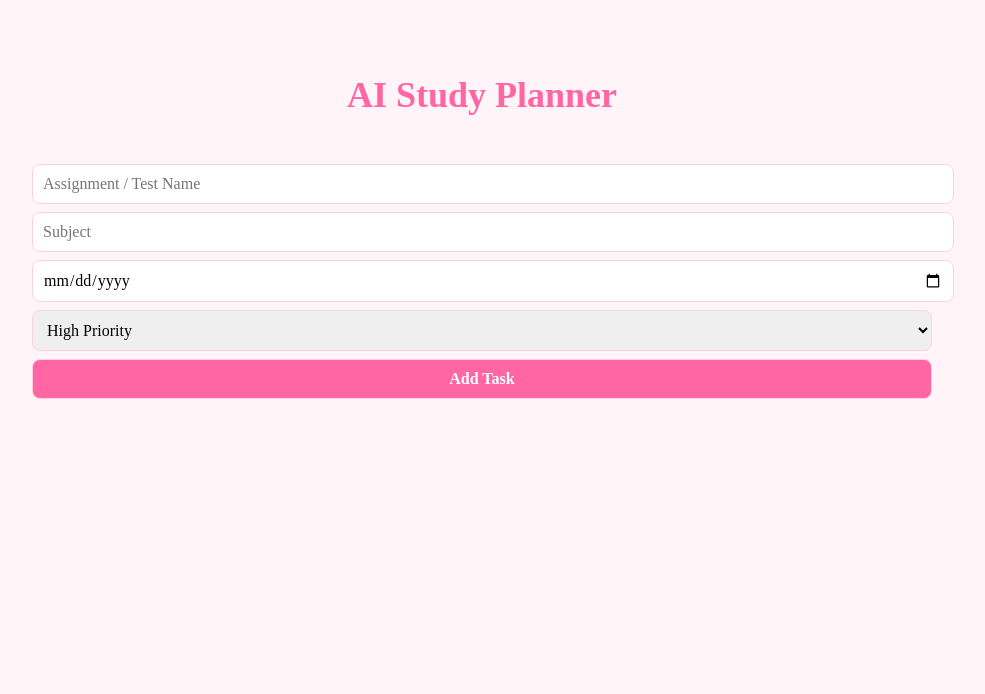
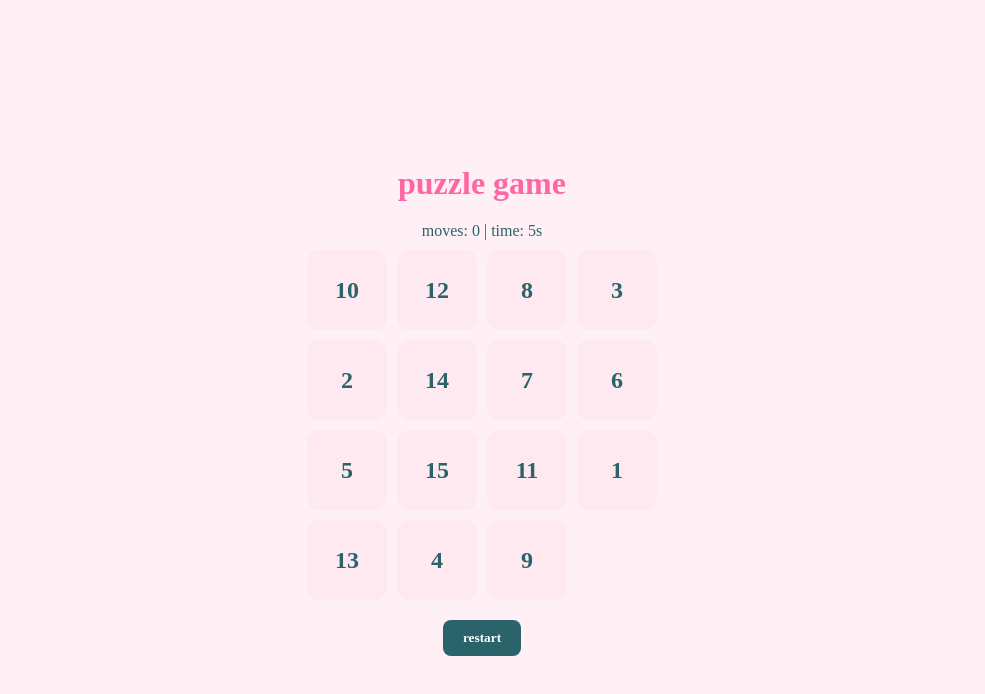
Before and after one commit to livelaughlove4ever2011-source/passcodes, a plain HTML site: page index.html in a window 1280 px wide. Shown: the whole page, without its empty margins (158-1143 px from the left). Drawn offline with Linux system fonts and the light colour scheme.

Commit message:
Change title and styles for puzzle game layout

```diff
--- a/index.html
+++ b/index.html
@@ -3,202 +3,160 @@
 <head>
 <meta charset="UTF-8">
 <meta name="viewport" content="width=device-width, initial-scale=1.0">
-<title>AI Study Planner</title>
+<title>puzzle game 15 numbers</title>
 <link rel="stylesheet" href="https://cdnjs.cloudflare.com/ajax/libs/font-awesome/6.4.0/css/all.min.css">
-
 <style>
-:root {
-    --bg: #fff5f8;
-    --card-bg: #ffe9f1;
-    --text: #2a6369;
-    --accent: #ff66a3;
-    --hover-shadow: rgba(255,102,163,0.2);
-}
-
 body {
-    margin: 0;
-    font-family: "Times New Roman", serif;
-    background: var(--bg);
-    color: var(--text);
-    display: flex;
-    justify-content: center;
-    padding: 50px 20px;
-}
-
-.container {
-    max-width: 900px;
-    width: 100%;
+    margin:0;
+    font-family:"Times New Roman", serif;
+    background:#fff0f5;
+    display:flex;
+    flex-direction:column;
+    align-items:center;
+    justify-content:center;
+    height:100vh;
+    color:#2a6369;
 }
 
 h1 {
-    text-align: center;
-    font-size: 36px;
-    margin-bottom: 40px;
-    color: var(--accent);
+    color:#ff66a3;
+    margin-bottom:20px;
 }
 
-input, select, button {
-    font-family: "Times New Roman", serif;
-    padding: 10px;
-    margin-top: 8px;
-    border-radius: 8px;
-    border: 1px solid #ffd0e0;
-    width: 100%;
-    font-size: 16px;
+#gameContainer {
+    display:grid;
+    grid-template-columns:repeat(4,80px);
+    grid-gap:10px;
+    margin-bottom:20px;
+}
+
+.tile {
+    width:80px;
+    height:80px;
+    display:flex;
+    align-items:center;
+    justify-content:center;
+    background:#ffe9f1;
+    border-radius:12px;
+    font-size:24px;
+    font-weight:bold;
+    cursor:pointer;
+    transition: all 0.2s;
+    user-select:none;
+}
+
+.tile.empty {
+    background:#fff0f5;
+    cursor:default;
+}
+
+.stats {
+    font-size:16px;
+    margin-bottom:10px;
 }
 
 button {
-    background: var(--accent);
-    color: #fff;
+    background:#2a6369;
+    color:#fff;
+    border:none;
+    padding:10px 20px;
+    border-radius:8px;
+    cursor:pointer;
     font-weight: bold;
-    cursor: pointer;
-    transition: 0.2s;
+    transition:0.2s;
+    font-family: "Times New Roman", Times, serif;
 }
 
-button:hover { opacity: 0.85; }
-
-.form-section {
-    margin-bottom: 30px;
-}
-
-.task-card {
-    background: var(--card-bg);
-    padding: 18px;
-    margin-bottom: 16px;
-    border-radius: 12px;
-    box-shadow: 0 4px 16px var(--hover-shadow);
-    display: flex;
-    justify-content: space-between;
-    align-items: center;
-    transition: transform 0.3s;
-}
-
-.task-card:hover {
-    transform: translateY(-3px);
-}
-
-.task-info {
-    display: flex;
-    flex-direction: column;
-}
-
-.task-info span {
-    font-size: 14px;
-    color: #6e6e73;
-}
-
-.delete-btn {
-    font-size: 20px;
-    color: #ff4b5c;
-    cursor: pointer;
-}
-
-.delete-btn:hover { color: #ff1e2d; }
-
-.timeline {
-    display: flex;
-    flex-direction: column;
-}
+button:hover { opacity:0.85; }
 </style>
 </head>
 <body>
 
-<div class="container">
-    <h1>AI Study Planner</h1>
-
-    <div class="form-section">
-        <input type="text" id="taskName" placeholder="Assignment / Test Name">
-        <input type="text" id="subject" placeholder="Subject">
-        <input type="date" id="dueDate">
-        <select id="priority">
-            <option value="High">High Priority</option>
-            <option value="Medium">Medium Priority</option>
-            <option value="Low">Low Priority</option>
-        </select>
-        <button onclick="addTask()">Add Task</button>
-    </div>
-
-    <div class="timeline" id="taskTimeline"></div>
-</div>
+<h1>puzzle game</h1>
+<div class="stats">moves: <span id="moves">0</span> | time: <span id="time">0</span>s</div>
+<div id="gameContainer"></div>
+<button onclick="startGame()">restart</button>
 
 <script>
-// Load tasks from localStorage
-let tasks = JSON.parse(localStorage.getItem("tasks")) || [];
+let tiles = [];
+let emptyIndex = 15;
+let moves = 0;
+let seconds = 0;
+let timerInterval;
 
-// Save to localStorage
-function save() {
-    localStorage.setItem("tasks", JSON.stringify(tasks));
+function startGame(){
+    clearInterval(timerInterval);
+    moves=0; seconds=0;
+    document.getElementById("moves").textContent = moves;
+    document.getElementById("time").textContent = seconds;
+
+    tiles = Array.from({length:15},(_,i)=>i+1);
+    shuffle(tiles);
+    tiles.push(null);
+    emptyIndex = 15;
+
+    render();
+    timerInterval = setInterval(()=>{seconds++; document.getElementById("time").textContent=seconds;},1000);
 }
 
-// Add task
-function addTask() {
-    const name = document.getElementById("taskName").value.trim();
-    const subject = document.getElementById("subject").value.trim();
-    const due = document.getElementById("dueDate").value;
-    const priority = document.getElementById("priority").value;
-
-    if (!name || !subject || !due) return;
-
-    tasks.push({ name, subject, due, priority });
-    document.getElementById("taskName").value = "";
-    document.getElementById("subject").value = "";
-    document.getElementById("dueDate").value = "";
-    document.getElementById("priority").value = "Medium";
-
-    save();
-    renderTasks();
+function shuffle(array){
+    // Fisher-Yates
+    for(let i=array.length-1;i>0;i--){
+        const j=Math.floor(Math.random()*(i+1));
+        [array[i],array[j]]=[array[j],array[i]];
+    }
+    // Check solvable
+    if(!isSolvable(array)){shuffle(array);}
 }
 
-// Delete task
-function deleteTask(index) {
-    tasks.splice(index, 1);
-    save();
-    renderTasks();
+function isSolvable(array){
+    let inv=0;
+    for(let i=0;i<array.length;i++){
+        for(let j=i+1;j<array.length;j++){
+            if(array[i] && array[j] && array[i]>array[j]) inv++;
+        }
+    }
+    return inv%2===0;
 }
 
-// Sort tasks by AI logic: urgency + priority
-function sortTasksAI() {
-    const priorityScore = { "High": 3, "Medium": 2, "Low": 1 };
-    const today = new Date();
-
-    return tasks.slice().sort((a, b) => {
-        const dateA = new Date(a.due);
-        const dateB = new Date(b.due);
-
-        const urgencyA = (dateA - today)/1000/3600/24; // days until due
-        const urgencyB = (dateB - today)/1000/3600/24;
-
-        const scoreA = (priorityScore[a.priority] * 2) - urgencyA;
-        const scoreB = (priorityScore[b.priority] * 2) - urgencyB;
-
-        return scoreB - scoreA; // highest priority first
-    });
-}
-
-// Render tasks
-function renderTasks() {
-    const container = document.getElementById("taskTimeline");
-    container.innerHTML = "";
-
-    const sortedTasks = sortTasksAI();
-    sortedTasks.forEach((task, index) => {
+function render(){
+    const container = document.getElementById("gameContainer");
+    container.innerHTML="";
+    tiles.forEach((num,i)=>{
         const div = document.createElement("div");
-        div.className = "task-card";
-
-        div.innerHTML = `
-            <div class="task-info">
-                <strong>${task.name}</strong>
-                <span>${task.subject}</span>
-                <span>Due: ${task.due} | Priority: ${task.priority}</span>
-            </div>
-            <span class="delete-btn" onclick="deleteTask(${index})">&times;</span>
-        `;
+        div.className="tile";
+        if(num===null){div.classList.add("empty");}
+        else{div.textContent=num;}
+        div.addEventListener("click",()=>moveTile(i));
         container.appendChild(div);
     });
 }
 
-// Initial render
-renderTasks();
+function moveTile(i){
+    const validMoves = [emptyIndex-1, emptyIndex+1, emptyIndex-4, emptyIndex+4];
+    // Check horizontal adjacency
+    if(emptyIndex%4===0 && i===emptyIndex-1) return;
+    if(emptyIndex%4===3 && i===emptyIndex+1) return;
+
+    if(validMoves.includes(i)){
+        [tiles[i], tiles[emptyIndex]]=[tiles[emptyIndex], tiles[i]];
+        emptyIndex=i;
+        moves++;
+        document.getElementById("moves").textContent = moves;
+        render();
+        checkWin();
+    }
+}
+
+function checkWin(){
+    for(let i=0;i<15;i++){
+        if(tiles[i]!==i+1) return;
+    }
+    clearInterval(timerInterval);
+    setTimeout(()=>{alert(`Congrats! You solved it in ${moves} moves and ${seconds} seconds.`);},100);
+}
+
+startGame();
 </script>
 
 </body>
```
